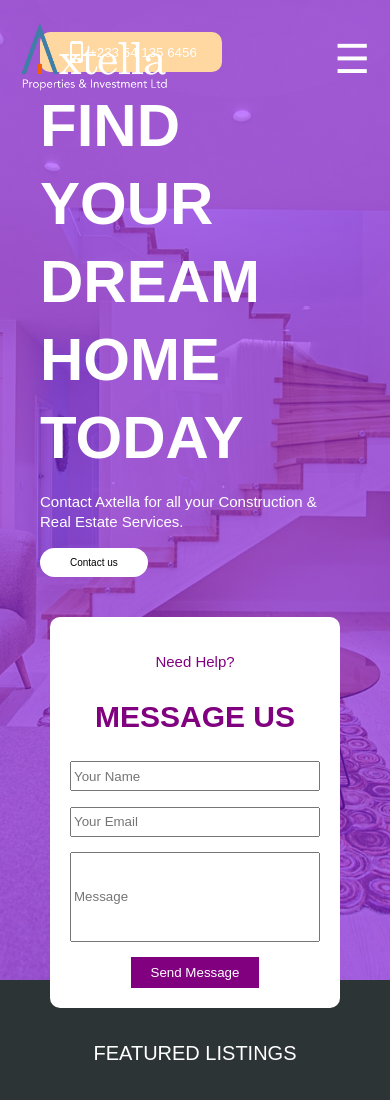
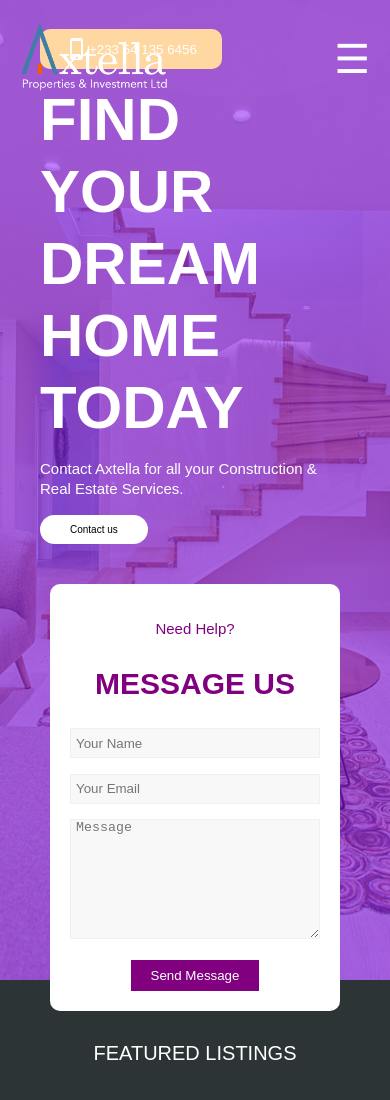
Before and after one commit to tosebikan/axtella, a Gatsby site: page / in a window 390 px wide. Shown: the top 1100 px of the page. Built offline with nearby package versions, Linux system fonts and the light colour scheme; Gatsby itself is replaced by a stand-in of ours.

Commit message:
home page css updates

```diff
--- a/src/components/layout.css
+++ b/src/components/layout.css
@@ -41,12 +41,25 @@ a{
 
 .HeroGroup{
   margin: 20px 20px;
-  max-width: 500px;
+  max-width: 720px;
   padding: 120px 20px;
   text-align: left;
 }
 
-@media (max-width: 640px){
+.Hero h1{
+  color: white;
+  margin-top: 15px;
+  margin-bottom: 10px;
+  font-size: 120px;
+  line-height: 1.2;
+  opacity: 0;
+  animation: HeroAni;
+  animation-duration: 2s;
+  animation-fill-mode: forwards;
+  animation-timing-function: cubic-bezier(0.2,0.8,0.2,1);
+}
+
+@media (max-width: 750px){
   .Hero{
     flex-direction: column;
     justify-content: center;
@@ -55,19 +68,11 @@ a{
   .HeroGroup{
     margin-top: 20px;
     padding: 40px 20px 20px;
+    max-width: 500px;
   }
-}
-
-.Hero h1{
-  color: white;
-  margin-top: 15px;
-  margin-bottom: 10px;
-  font-size: 60px;
-  opacity: 0;
-  animation: HeroAni;
-  animation-duration: 2s;
-  animation-fill-mode: forwards;
-  animation-timing-function: cubic-bezier(0.2,0.8,0.2,1);
+  .Hero h1{
+    font-size: 60px;
+  }
 }
 
 .Hero p{
@@ -155,6 +160,9 @@ a{
   margin-bottom: 15px;
   box-sizing: border-box;
   resize: vertical;
+  border: 1px solid #f0f0f0;
+  background-color: #f8f8f8;
+  padding: 0 5px;
 }
 
 .Form p{
@@ -169,10 +177,15 @@ a{
   color: #fff;
 }
 
-.Message input{
-  height: 90px;
-  display: flex;
-  align-items: flex-start;
+.Message textarea{
+  height: 120px;
+  width: 250px;
+  margin-bottom: 15px;
+  box-sizing: border-box;
+  resize: vertical;
+  border: 1px solid #f0f0f0;
+  background-color: #f8f8f8;
+  padding: 0 5px;
 }
 
 .Featured{
@@ -463,6 +476,26 @@ a{
   display: flex;
   align-items: center;
   justify-content: center;
-  background: #fff;
+  background: #f8f8f8;
   height: 80px;
 }
+
+/* About */
+.About-Hero{
+  background: linear-gradient(
+      rgba(140, 20, 252, 0.55),
+      rgba(140, 20, 252, 0.55)
+    ), url('../images/wallpaper1.jpg');
+  height: 700px;
+  background-size: cover;
+  background-position: center;
+  background-attachment: fixed;
+  display: flex;
+  flex-direction: row;
+  justify-content: space-between;
+}
+
+.About-title{
+  color: white;
+  padding: 200px 20px;
+}
--- /dev/null
+++ b/src/pages/home.js
@@ -0,0 +1 @@
+//import React from 'react';
--- a/src/pages/index.js
+++ b/src/pages/index.js
@@ -1,10 +1,8 @@
 import React, {useState} from "react"
-import { Link } from "gatsby"
+import { Link } from "gatsby";
 
 import Layout from "../components/layout"
 import SEO from "../components/seo";
-
-
 
 
 const IndexPage = () => {
@@ -50,8 +48,7 @@ const IndexPage = () => {
      </label>
 
       <label className="Message">
-      <input
-        name='message'
+      <textarea
         value={message}
         placeholder="Message"
         onChange={(e) => setMessage(e.target.value)}
```
